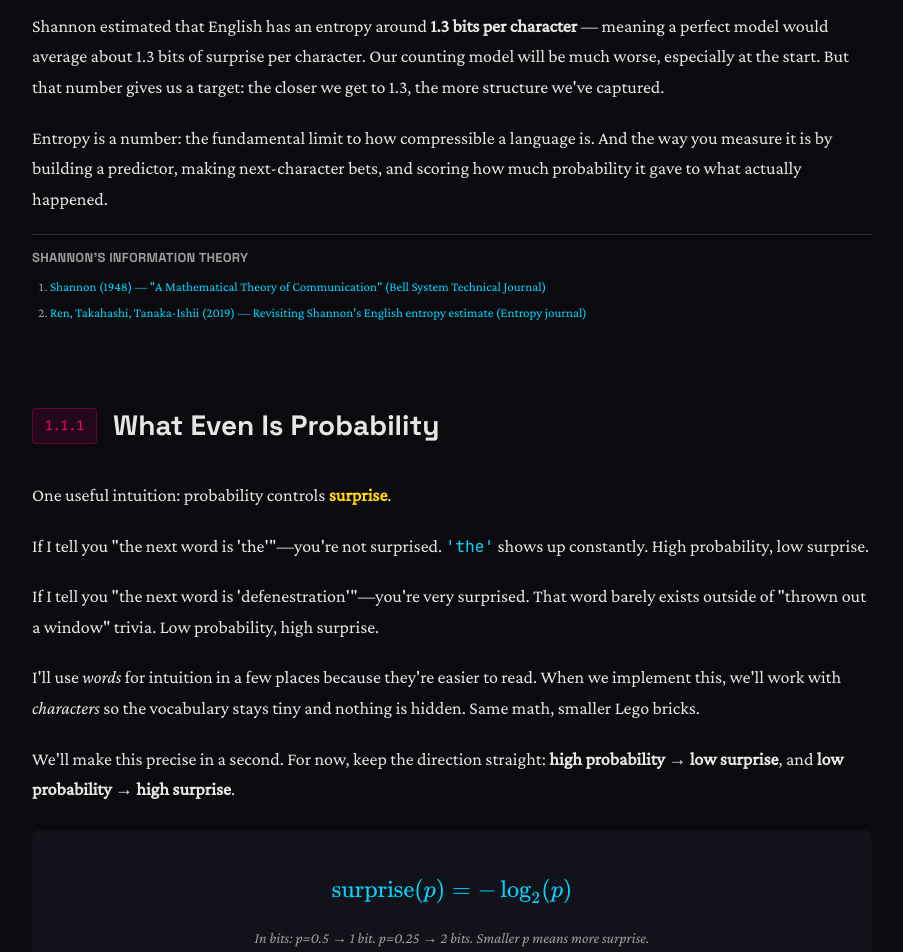
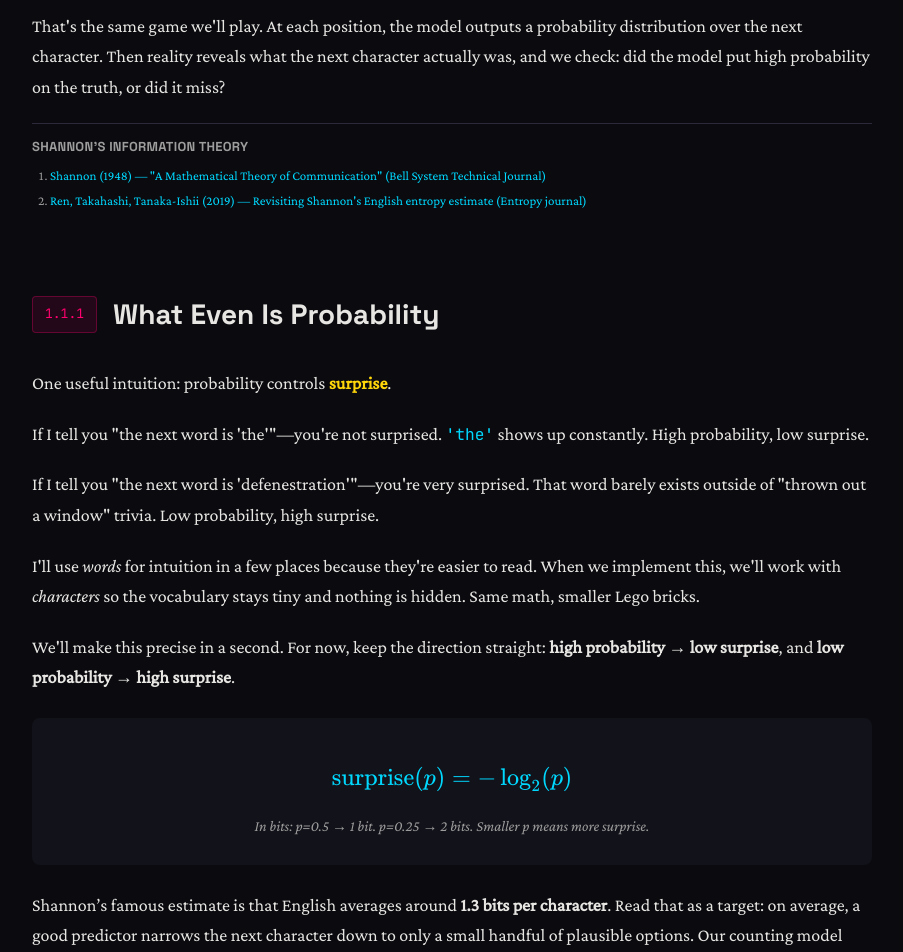
Before and after one commit to andrewloux/babygpt, a React (Vite) app: page / in a window 1280 px wide. Shown: the part 1240-2192 px from the top of the page, without its empty margins (188-1091 px from the left). Built offline with nearby package versions, Linux system fonts and the light colour scheme.

Commit message:
Ch1: delay entropy jargon

```diff
--- a/src/chapters/Chapter1.tsx
+++ b/src/chapters/Chapter1.tsx
@@ -109,10 +109,7 @@ export function Chapter1() {
           In 1948, Claude Shannon asked a very simple question: <strong>how predictable is English?</strong> His answer was operational: build a predictor, make next‑character bets, and score how much probability it assigned to what actually happened.
         </Paragraph>
         <Paragraph>
-          Shannon estimated that English has an entropy around <strong>1.3 bits per character</strong> — meaning a perfect model would average about 1.3 bits of surprise per character. Our counting model will be much worse, especially at the start. But that number gives us a target: the closer we get to 1.3, the more structure we've captured.
-        </Paragraph>
-        <Paragraph>
-          Entropy is a number: the fundamental limit to how compressible a language is. And the way you measure it is by building a predictor, making next-character bets, and scoring how much probability it gave to what actually happened.
+          That's the same game we'll play. At each position, the model outputs a probability distribution over the next character. Then reality reveals what the next character actually was, and we check: did the model put high probability on the truth, or did it miss?
         </Paragraph>
         <Citations
           title="Shannon's Information Theory"
@@ -152,6 +149,9 @@ export function Chapter1() {
           equation={String.raw`\text{surprise}(p) = -\log_2(p)`}
           explanation="In bits: p=0.5 → 1 bit. p=0.25 → 2 bits. Smaller p means more surprise."
         />
+        <Paragraph>
+          Shannon’s famous estimate is that English averages around <strong>1.3 bits per character</strong>. Read that as a target: on average, a good predictor narrows the next character down to only a small handful of plausible options. Our counting model will be much worse at first, but the direction is what matters.
+        </Paragraph>
         <Callout variant="insight" title="From Surprise to Loss">
           <Paragraph>
             Picture the setup: you're predicting English one character at a time. Before the next character arrives, your model has to place a bet—one probability for each possible character.
```
Also changed, not shown: 1 other file (tests, documents, lock files or other folders).
